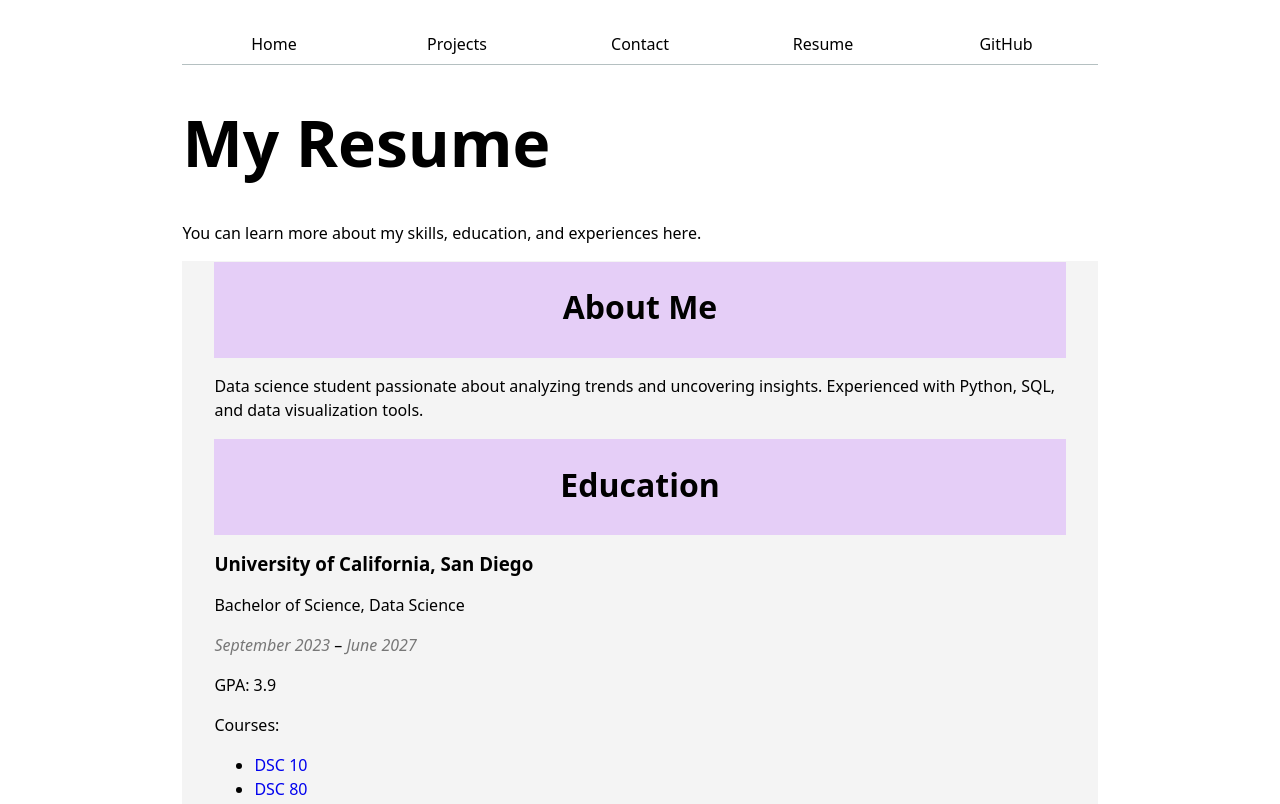
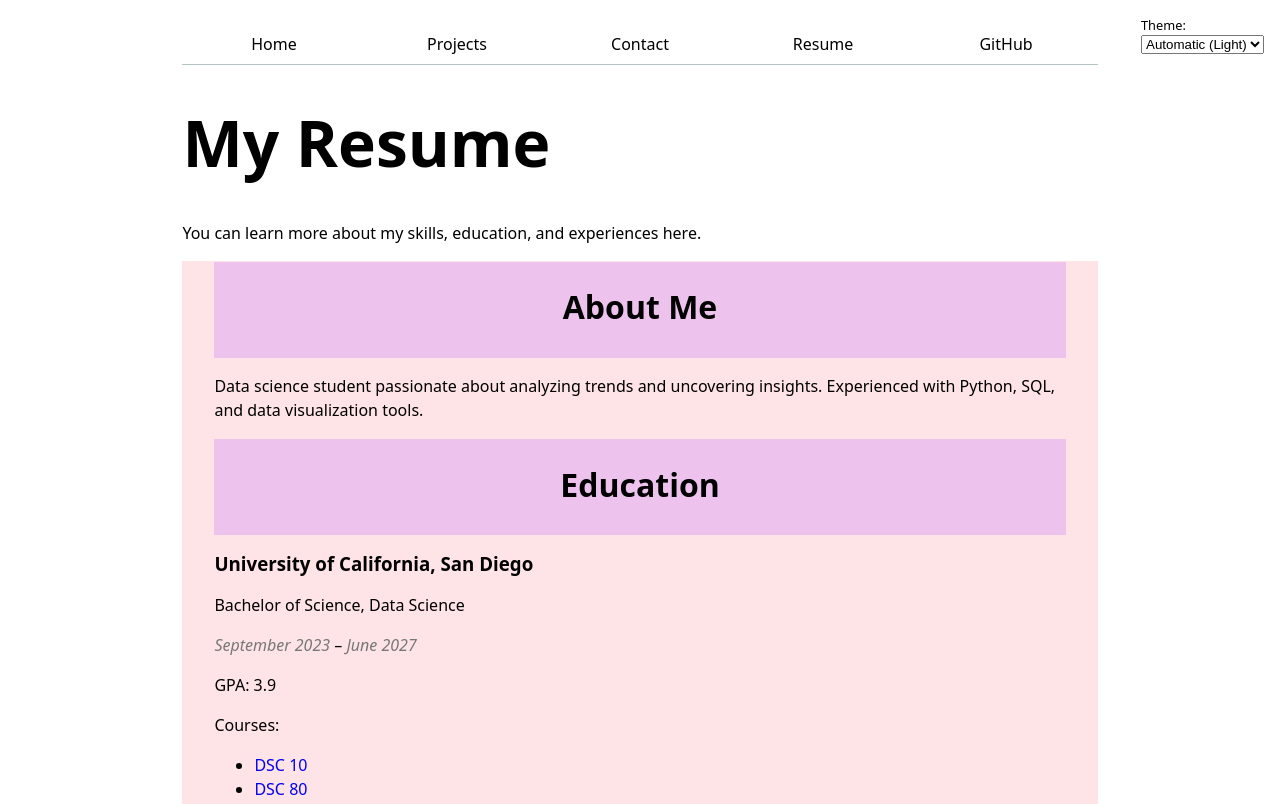
Before and after one commit to mkishore3/portfolio, a plain HTML site: page resume/index.html in a window 1280 px wide. Shown: the top 804 px of the page. Drawn offline with Linux system fonts and the light colour scheme.

Commit message:
step 4 done

```diff
--- a/global.js
+++ b/global.js
@@ -50,3 +50,45 @@ for (let p of pages) {
         a.target = "_blank";
     }
 }
+
+document.body.insertAdjacentHTML(
+    'afterbegin',
+    `
+    <label class="color-scheme">
+      Theme:
+      <select>
+        <option value="light dark">Automatic</option>
+        <option value="light">Light</option>
+        <option value="dark">Dark</option>
+      </select>
+    </label>
+    `
+  );
+
+  let select = document.querySelector('.color-scheme select');
+
+
+  let prefersDark = matchMedia("(prefers-color-scheme: dark)").matches;
+  let autoOption = select.querySelector('option[value="light dark"]');
+  autoOption.textContent = `Automatic (${prefersDark ? "Dark" : "Light"})`;
+
+  select.addEventListener('input', function (event) {
+    console.log('color scheme changed to', event.target.value);
+    document.documentElement.style.setProperty('color-scheme', select.value);
+  });
+
+
+  function setColorScheme(scheme) {
+    document.documentElement.style.setProperty('color-scheme', scheme);
+    select.value = scheme;
+  }
+
+  if ("colorScheme" in localStorage) {
+    setColorScheme(localStorage.colorScheme);
+  }
+
+  select.addEventListener('change', (event) => {
+    let scheme = event.target.value;
+    setColorScheme(scheme);
+    localStorage.colorScheme = scheme;
+  });
--- a/style.css
+++ b/style.css
@@ -1,5 +1,11 @@
 :root {
   --color-accent: oklch(65% 0.25 300);
+}
+
+html {
+  color-scheme: light dark;
+  background-color: canvas;
+  color: canvastext;
 }
 
 body {
@@ -19,7 +25,9 @@ nav ul, nav li {
 nav {
   display: flex;
   margin-bottom: 2rem;
-  border-bottom: 1px solid oklch(80% 3% 200);
+  --border-color: oklch(50% 10% 200 / 40%);
+  border-bottom: 1px solid var(--border-color);
+
 }
 
 nav a {
@@ -42,7 +50,7 @@ html {
 
 nav a:hover {
   border-bottom: 0.4em solid var(--color-accent);
-  background-color: oklch(from var(--color-accent) 95% 5% h);
+  background-color: color-mix(in oklch, var(--color-accent), canvas 85%);
   padding-bottom: 0.3em;
 }
 
@@ -104,7 +112,7 @@ header {
 }
 
 section {
-  background-color: #f4f4f4;
+  background-color: color-mix(in oklch, var(--color-accent), canvas 85%);
   transition: background-color 0.1s ease-in-out;
   padding: 0.05em 2em;
 
@@ -116,7 +124,7 @@ section {
   }
 }
 section:hover {
-  background-color: #a552e524;
+  background-color: #8143b177;
 }
 
 section a {
@@ -138,7 +146,7 @@ section a:hover {
 }
 
 .skills li {
-    background-color: #f9f9f9;
+    background-color: #c145ff;
     padding: 1em;
     border-radius: 8px;
     box-shadow: 0 2px 5px rgba(0, 0, 0, 0.1);
@@ -148,3 +156,13 @@ section a:hover {
 .skills li:hover{
   transform: translateY(-5px);
 }
+
+.color-scheme {
+  position: absolute;
+  top: 1rem;
+  right: 1rem;
+  font-size: 80%;
+  font-family: inherit;
+  background: none;
+  border: none;
+}
```
